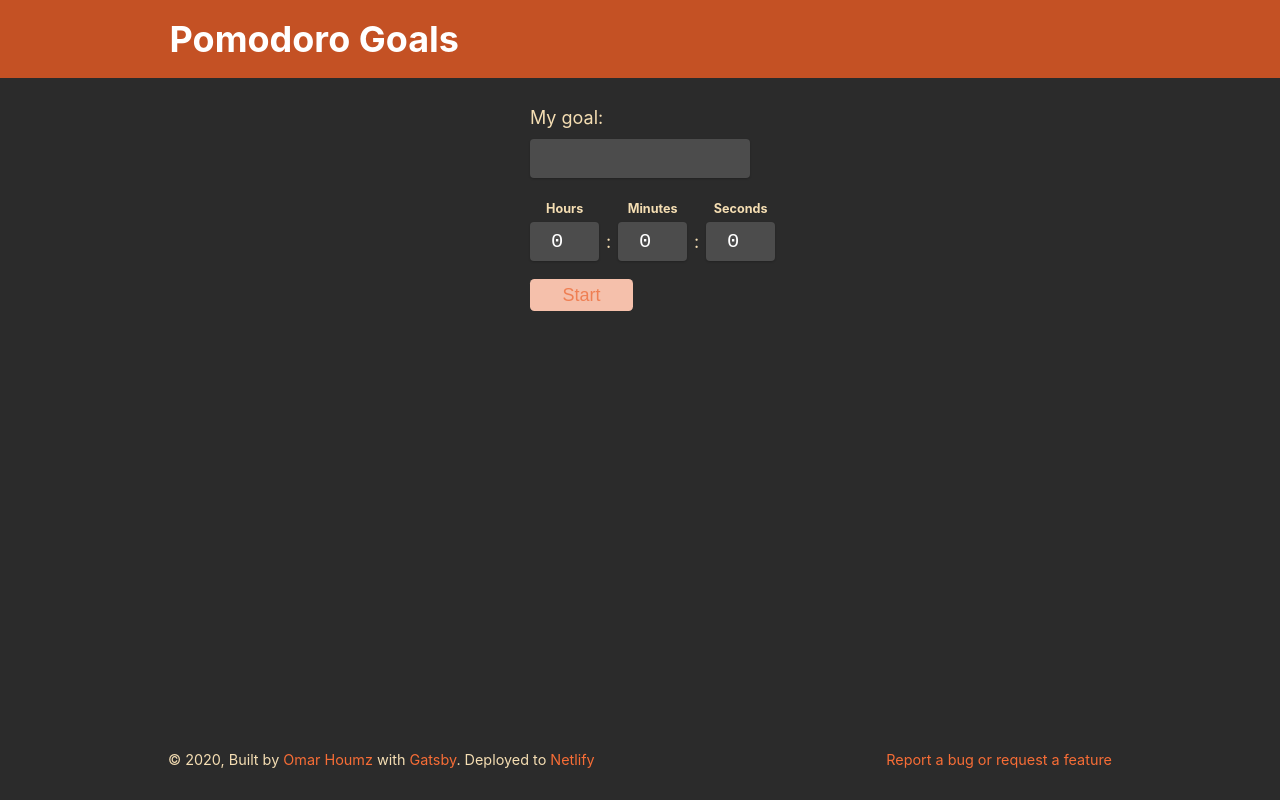
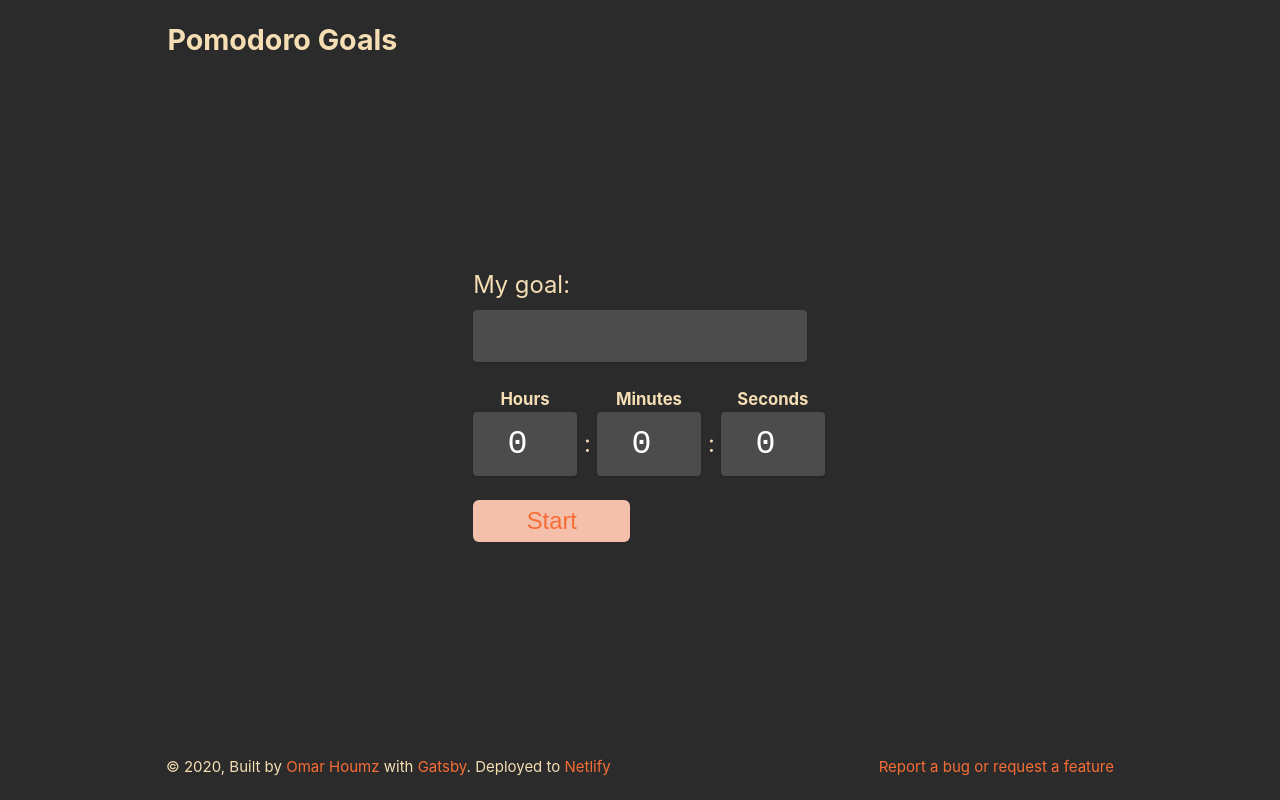
Before and after one commit to omarhoumz/pomodoro-goals, a Gatsby site: page / in a window 1280 px wide. Built offline with nearby package versions, Linux system fonts and the light colour scheme; Gatsby itself is replaced by a stand-in of ours.

Commit message:
chore: use css var & UI

```diff
--- a/src/components/footer/footer.module.css
+++ b/src/components/footer/footer.module.css
@@ -1,6 +1,6 @@
 .footer {
   padding: 1.5rem 1rem;
-  font-size: 80%;
+  font-size: 0.63em;
 
   display: flex;
   justify-content: space-between;
@@ -11,3 +11,7 @@
 .footer p {
   margin: 0;
 }
+
+.footer a {
+  color: var(--orange-400);
+}
--- a/src/components/header/header.js
+++ b/src/components/header/header.js
@@ -8,9 +8,7 @@ const Header = ({ siteTitle }) => (
   <header className={styles.header}>
     <div className='container'>
       <h1>
-        <Link to='/' style={{ color: 'white' }}>
-          {siteTitle}
-        </Link>
+        <Link to='/'>{siteTitle}</Link>
       </h1>
     </div>
   </header>
--- a/src/components/header/header.module.css
+++ b/src/components/header/header.module.css
@@ -1,12 +1,16 @@
 .header {
-  background: #c45124;
+  font-size: 1.2em;
 }
 
 .header > div {
-  padding: 1.45rem 1.0875rem;
+  padding: 1.4rem 1.0875rem;
 }
 
 .header a {
   border: none;
   padding: 0;
 }
+
+.header h1 {
+  font-size: inherit;
+}
--- a/src/components/layout/layout.css
+++ b/src/components/layout/layout.css
@@ -1,18 +1,36 @@
+:root {
+  --orange-100: #f5c0ab;
+  --orange-200: #edae95;
+  /* --orange-300: ; */
+  --orange-400: #f76d36;
+
+  --orange-600: #c45124;
+  --text-on-orange-600: white;
+
+  --primary-400: var(--orange-400);
+  --text-on-primary-400: white;
+
+  --bg-dark-600: #4c4c4c;
+  --text-on-bg-dark-600: white;
+
+  --bg-dark-800: #2b2b2b;
+  --text-on-bg-dark-800: wheat;
+}
+
 *,
 *:before,
 *:after {
   box-sizing: inherit;
 }
 html {
-  font: 112.5%/1.45em georgia, serif;
-  font-family: -apple-system, BlinkMacSystemFont, Segoe UI, Roboto, Oxygen;
   box-sizing: border-box;
 }
 body {
+  font-family: -apple-system, BlinkMacSystemFont, Segoe UI, Roboto, Oxygen;
+  font-size: calc(20px + 0.3vw);
   padding: 0;
-  font-family: -apple-system, BlinkMacSystemFont, Segoe UI, Roboto, Oxygen;
-  background-color: #2b2b2b;
-  color: wheat;
+  background-color: var(--bg-dark-800);
+  color: var(--text-on-bg-dark-800);
 }
 
 body,
@@ -26,7 +44,7 @@ h6 {
 }
 
 a {
-  color: #f76d36;
+  color: inherit;
   text-decoration: none;
   padding-block-end: 2px;
   border-block-end: 2px solid transparent;
--- a/src/components/layout/layout.jsx
+++ b/src/components/layout/layout.jsx
@@ -6,7 +6,7 @@ import Header from '../header/header'
 import './layout.css'
 import Footer from '../footer/footer'
 
-const Layout = ({ children }) => {
+const Layout = ({ children, mainClasses }) => {
   const data = useStaticQuery(graphql`
     query SiteTitleQuery {
       site {
@@ -20,14 +20,7 @@ const Layout = ({ children }) => {
   return (
     <>
       <Header siteTitle={data.site.siteMetadata.title} />
-      <main
-        className='container'
-        style={{
-          padding: '1.5rem 1rem',
-        }}
-      >
-        {children}
-      </main>
+      <main className={['container', mainClasses].join(' ')}>{children}</main>
       <Footer />
     </>
   )
--- a/src/components/timer/timer.jsx
+++ b/src/components/timer/timer.jsx
@@ -1,6 +1,8 @@
 import React, { memo, useState, useMemo } from 'react'
 
 import createTimer from './create-timer'
+import SEO from '../seo'
+import Layout from '../layout/layout'
 import styles from './timer.module.css'
 
 const SettingInput = memo(function SettingInput({
@@ -94,7 +96,10 @@ const Timer = memo(function Timer() {
   }
 
   return (
+    <Layout mainClasses={styles.mainContent}>
       <div className={styles.timerComponentWrapper}>
+        <SEO title='Home' />
+
         <label htmlFor='goal'>
           <div>My goal:</div>
           <input
@@ -152,6 +157,7 @@ const Timer = memo(function Timer() {
           )}
         </div>
       </div>
+    </Layout>
   )
 })
 
--- a/src/components/timer/timer.module.css
+++ b/src/components/timer/timer.module.css
@@ -1,7 +1,12 @@
+.mainContent {
+  padding: 1.5rem 1rem;
+  display: flex;
+}
+
 .timerComponentWrapper {
-  margin: 0 auto;
+  margin: auto;
   width: 100%;
-  max-width: 220px;
+  max-width: 14em;
 }
 
 .timerComponentWrapper > * + * {
@@ -14,8 +19,8 @@
 }
 
 input {
-  background-color: #4c4c4c;
-  color: white;
+  background-color: var(--bg-dark-600);
+  color: var(--text-on-bg-dark-600);
   border: none;
   border-radius: 4px;
   box-shadow: 0 1px 2px rgba(0, 0, 0, 0.2);
@@ -33,7 +38,7 @@ input {
   grid-template-columns: 1fr 6px 1fr 6px 1fr;
   grid-template-rows: 26px 1fr;
   grid-auto-flow: column;
-  gap: 0 0.35em;
+  gap: 0 0.3em;
   align-items: center;
 
   text-align: center;
@@ -68,21 +73,18 @@ button {
   padding: 0.3em 1em;
   border-radius: 0.25em;
   border: none;
-  background-color: #f5c0ab;
-  color: #c45124;
+  background-color: var(--orange-100);
+  color: var(--orange-600);
   cursor: pointer;
 }
 
 button:hover:not(:disabled) {
-  background-color: #edae95;
-}
-button:disabled {
-  color: #ef7f53;
-  cursor: not-allowed;
+  background-color: var(--orange-200);
 }
 
-button + button {
-  margin-inline-start: 1em;
+button:disabled {
+  color: var(--orange-400);
+  cursor: not-allowed;
 }
 
 .actionsWrapper {
--- a/src/pages/index.js
+++ b/src/pages/index.js
@@ -1,15 +1,7 @@
 import React from 'react'
-// import { Link } from "gatsby"
 
-import Layout from '../components/layout/layout'
-import SEO from '../components/seo'
 import Timer from '../components/timer/timer'
 
-const IndexPage = () => (
-  <Layout>
-    <SEO title='Home' />
-    <Timer />
-  </Layout>
-)
+const IndexPage = () => <Timer />
 
 export default IndexPage
```
Lines whose indentation alone changed are shown as unchanged.
